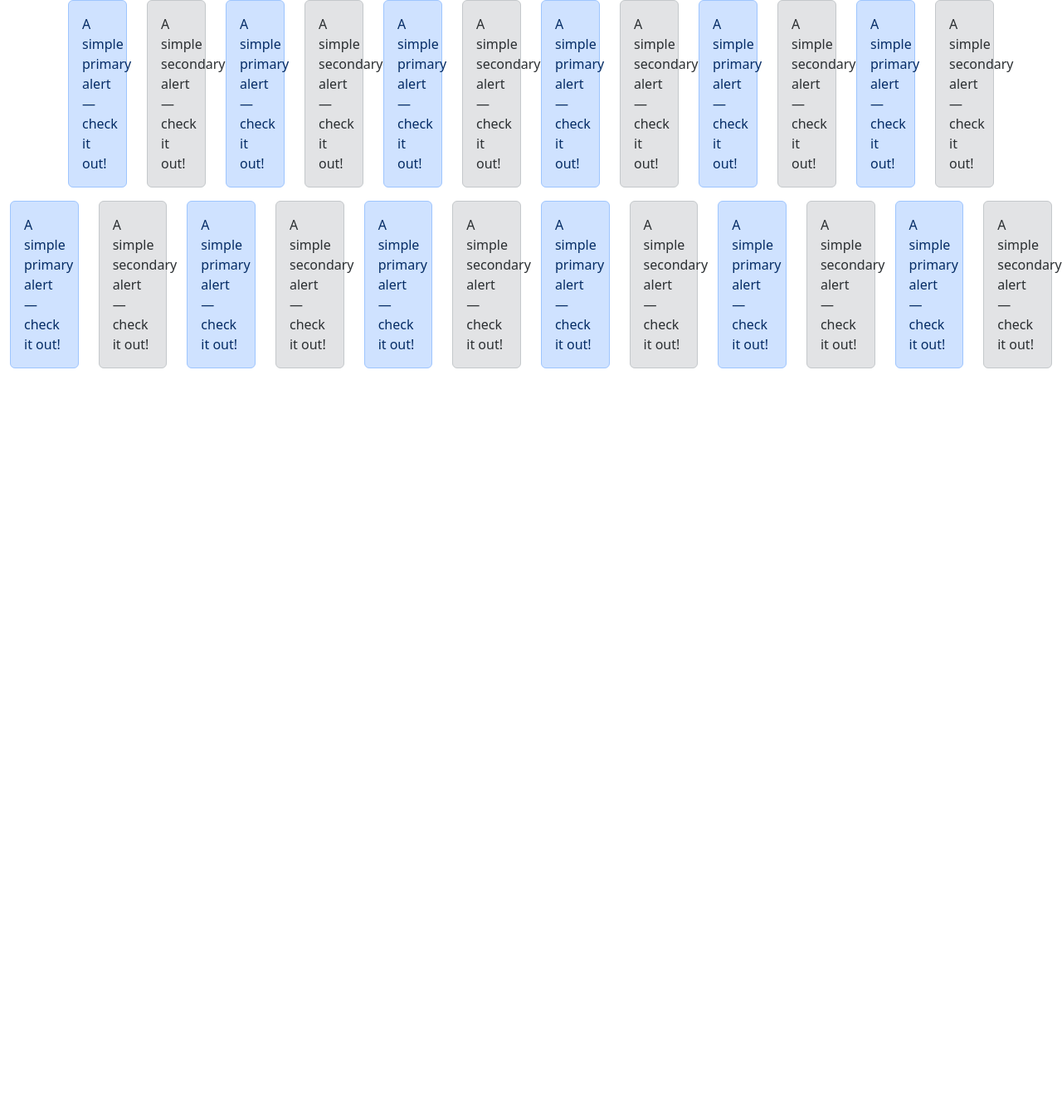
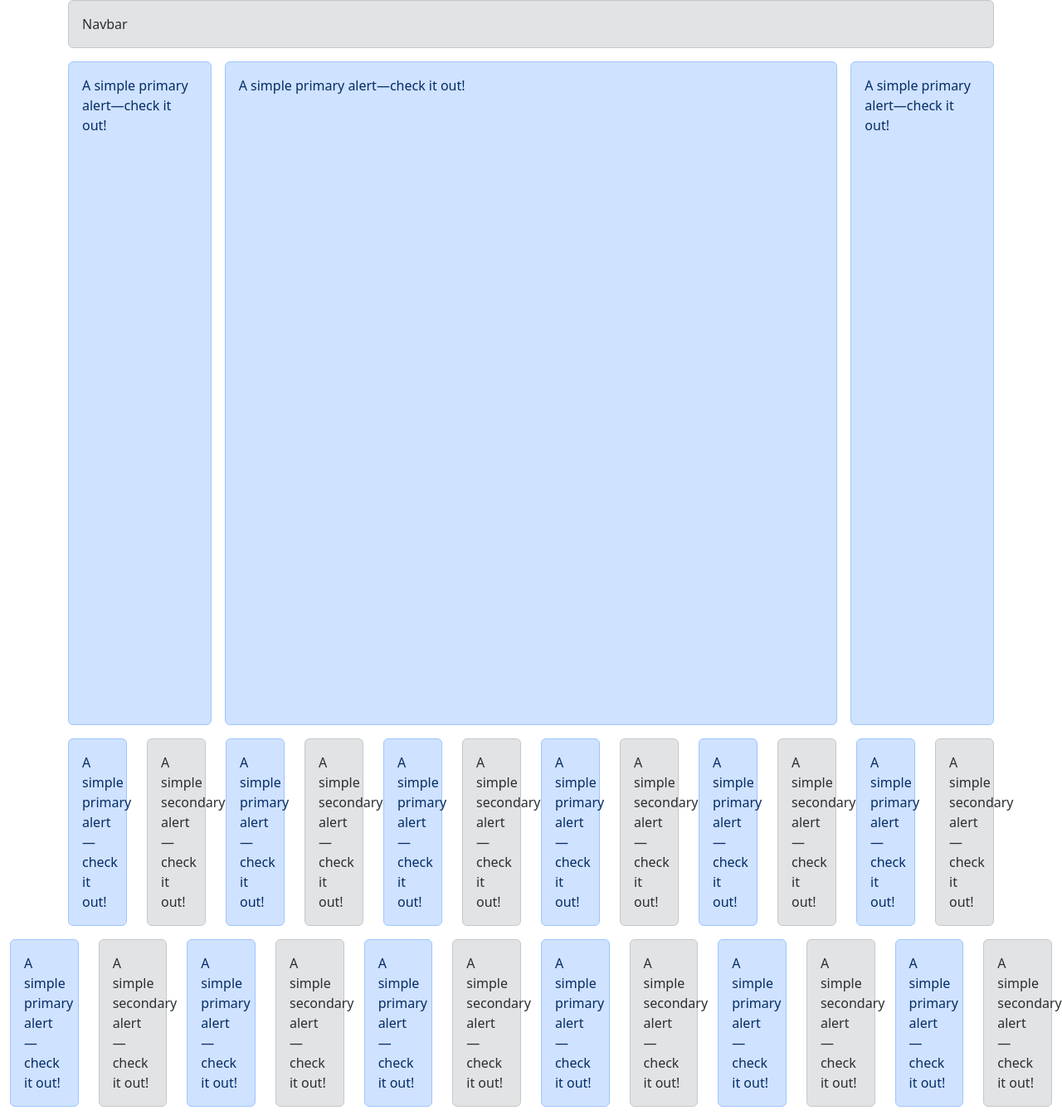
Before and after one commit to EversonMagalhaes/django_ecommerce, a Django app: page /bootstrap/ in a window 1280 px wide. Shown: the whole page at 83% size. Before the commit the page ends 444 px from the top, so only its background shows below. Run offline with Django 5.2, Linux system fonts and the light colour scheme; parts of the project's set-up code (start-up, migrations or seed data) failed here and were passed over; some libraries are stand-ins or nearby versions.

Commit message:
atualização em exemple.html

```diff
--- a/src/template/bootstrap/example.html
+++ b/src/template/bootstrap/example.html
@@ -14,6 +14,34 @@
         <title>Bootstrap example</title>
     </head>
     <body>
+
+        <div class='container'>
+            <div class="row">
+                <div class="col-12">
+                    <div class="alert alert-secondary" role="alert">
+                          Navbar
+                    </div>
+                </div>
+            </div>
+            <div class="row g-3" >
+                <div class="col-2">
+                    <div class="alert alert-primary" role="alert" style='min-height: 800px;'>
+                        A simple primary alert—check it out!
+                    </div>
+                </div>
+                <div class="col-8">
+                    <div class="alert alert-primary" role="alert" style='min-height: 800px;'>
+                         A simple primary alert—check it out!
+                    </div>
+                </div>
+                <div class="col-2">
+                    <div class="alert alert-primary" role="alert" style='min-height: 800px;'>
+                        A simple primary alert—check it out!
+                    </div>
+                </div>
+            </div>
+        </div>
+
         <div class='container'>
             <div class="row">
 
```
